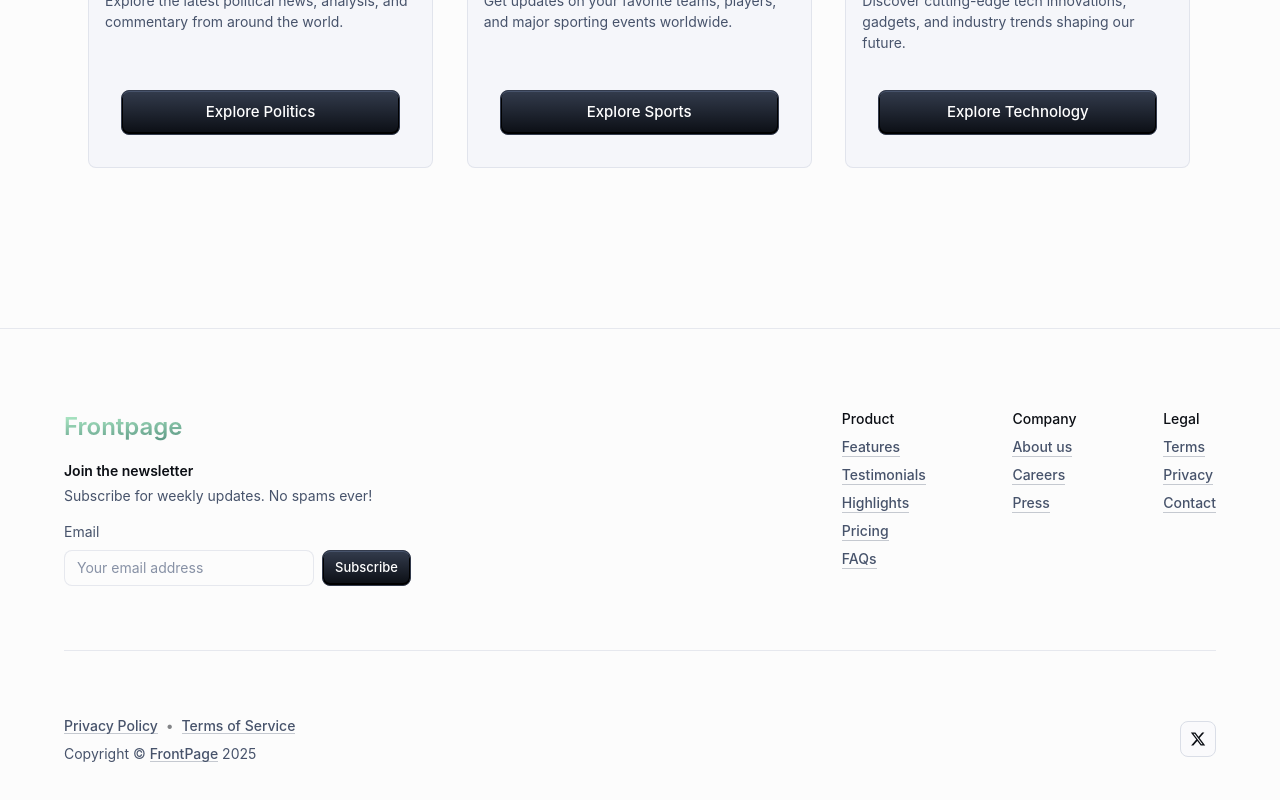
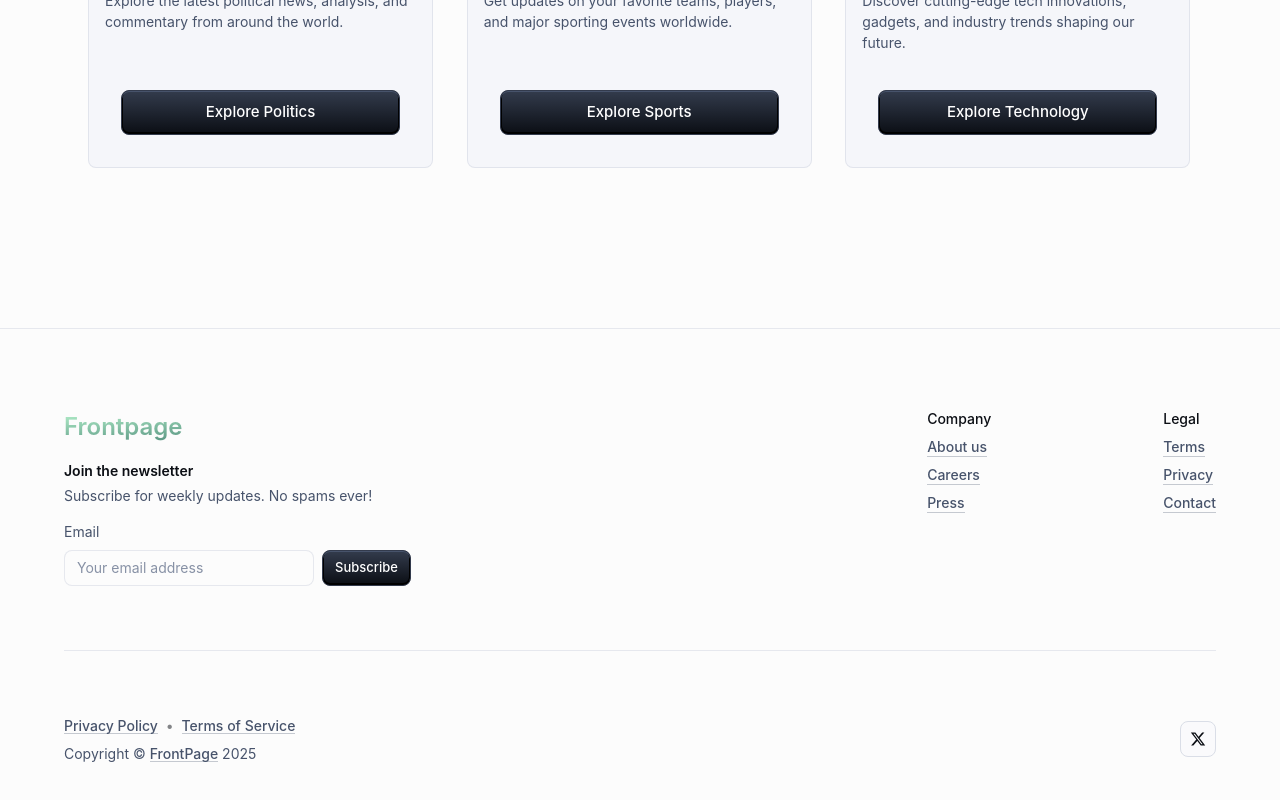
Before and after one commit to Ohiwemeh/frontPage, a React (Vite) app: page / in a window 1280 px wide. Shown: the part 745-1545 px from the top of the page. Built offline with nearby package versions, Linux system fonts and the light colour scheme.

Commit message:
latest commit

```diff
--- a/src/components/BlogNotFound.jsx
+++ /dev/null
@@ -1,34 +0,0 @@
-import { useRouteError, Link } from 'react-router-dom';
-import { Box, Typography, Button } from '@mui/material';
-
-export default function BlogNotFound() {
-  const error = useRouteError();
-  console.error(error);
-
-  return (
-    <Box sx={{
-      display: 'flex',
-      flexDirection: 'column',
-      alignItems: 'center',
-      justifyContent: 'center',
-      minHeight: '60vh',
-      textAlign: 'center',
-      p: 3
-    }}>
-      <Typography variant="h4" gutterBottom>
-        Blog Post Not Found
-      </Typography>
-      <Typography variant="body1" sx={{ mb: 3 }}>
-        The blog post you're looking for doesn't exist or may have been removed.
-      </Typography>
-      <Button
-        variant="contained"
-        component={Link}
-        to="/"
-        sx={{ mt: 2 }}
-      >
-        Return to Home
-      </Button>
-    </Box>
-  );
-}
--- a/src/components/Error.jsx
+++ /dev/null
@@ -1,13 +0,0 @@
-export default function Error({ message }) {
-    return (
-      <div className="p-4 bg-red-50 text-red-700 rounded">
-        <p>Error: {message}</p>
-        <button
-          onClick={() => window.location.reload()}
-          className="mt-2 px-3 py-1 bg-red-100 hover:bg-red-200 rounded"
-        >
-          Retry
-        </button>
-      </div>
-    );
-  }
--- a/src/components/Footer.jsx
+++ b/src/components/Footer.jsx
@@ -101,32 +101,7 @@ const Footer = () => {
               </Stack>
             </Box>
           </Box>
-          <Box
-            sx={{
-              display: { xs: 'none', sm: 'flex' },
-              flexDirection: 'column',
-              gap: 1,
-            }}
-          >
-            <Typography variant="body2" sx={{ fontWeight: 'medium' }}>
-              Product
-            </Typography>
-            <Link color="text.secondary" variant="body2" href="#">
-              Features
-            </Link>
-            <Link color="text.secondary" variant="body2" href="#">
-              Testimonials
-            </Link>
-            <Link color="text.secondary" variant="body2" href="#">
-              Highlights
-            </Link>
-            <Link color="text.secondary" variant="body2" href="#">
-              Pricing
-            </Link>
-            <Link color="text.secondary" variant="body2" href="#">
-              FAQs
-            </Link>
-          </Box>
+
           <Box
             sx={{
               display: { xs: 'none', sm: 'flex' },
--- a/src/components/LoadingSpinner.jsx
+++ /dev/null
@@ -1,7 +0,0 @@
-export default function LoadingSpinner() {
-    return (
-      <div className="flex justify-center py-12">
-        <div className="animate-spin rounded-full h-8 w-8 border-t-2 border-blue-500" />
-      </div>
-    );
-  }
--- a/src/firestore-persistence.js
+++ /dev/null
@@ -1,11 +0,0 @@
-import { enableIndexedDbPersistence } from 'firebase/firestore';
-import { db } from './firebase';
-
-export const initPersistence = () => {
-  enableIndexedDbPersistence(db)
-    .catch((err) => {
-      if (err.code == 'failed-precondition') {
-        console.warn("Persistence failed - multiple tabs open");
-      }
-    });
-};
--- a/src/services/blogKeepAlive.js
+++ /dev/null
@@ -1,17 +0,0 @@
-// services/blogKeepAlive.js
-export const keepAlive = (collection, id) => {
-    const interval = setInterval(async () => {
-      await updateDoc(doc(db, collection, id), {
-        last_accessed: serverTimestamp()
-      });
-    }, 3600000); // 1 hour
-
-    return () => clearInterval(interval);
-  };
-
-  // Usage in SinglePage:
-  useEffect(() => {
-    if (!blog) return;
-    const cleanup = keepAlive(params.collection, params.id);
-    return cleanup;
-  }, [blog]);
--- a/src/types/swr.d.ts
+++ /dev/null
@@ -1,11 +0,0 @@
-import { Key } from 'swr';
-
-declare module 'swr' {
-  interface SWRResponse<Data = any, Error = any> {
-    data: Data;
-    error?: Error;
-    mutate: KeyedMutator<Data>;
-    isValidating: boolean;
-    isLoading: boolean;
-  }
-}
```
Also changed, not shown: src/lib/firestoreFetcher.js (deleted).
